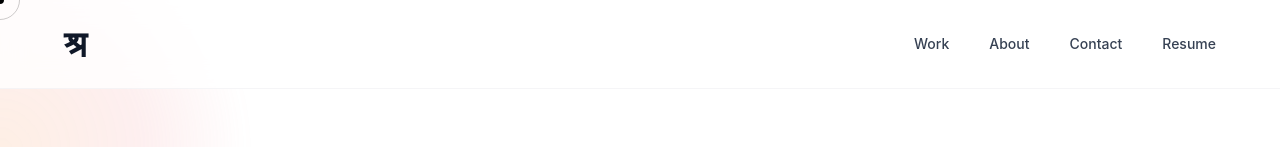
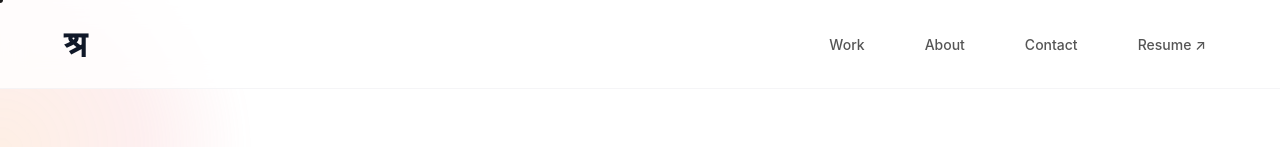
Before and after one commit to shreyachadha24/Shreya-Chadha-Portfolio, a React (Vite) app: page / in a window 1280 px wide. Shown: the top 147 px of the page. Built offline with nearby package versions, Linux system fonts and the light colour scheme.

Commit message:
sparkle color trail cursor, navbar hover effect

```diff
--- a/src/components/CustomCursor.jsx
+++ b/src/components/CustomCursor.jsx
@@ -1,35 +1,61 @@
 import { useEffect } from 'react';
+
+const COLORS = ['#F9A66C', '#F17A7E', '#f9b8ba', '#a78bfa', '#8B5CF6'];
+
+function spawnDot(x, y) {
+  const el = document.createElement('div');
+  const color = COLORS[Math.floor(Math.random() * COLORS.length)];
+  const size = 10 + Math.random() * 10;
+
+  Object.assign(el.style, {
+    position: 'fixed',
+    left: `${x}px`,
+    top: `${y}px`,
+    width: `${size}px`,
+    height: `${size}px`,
+    borderRadius: '50%',
+    background: color,
+    pointerEvents: 'none',
+    zIndex: 9998,
+    transform: 'translate(-50%, -50%) scale(1)',
+    opacity: '0.9',
+    willChange: 'transform, opacity',
+  });
+
+  document.body.appendChild(el);
+
+  requestAnimationFrame(() => {
+    requestAnimationFrame(() => {
+      el.style.transition = 'transform 0.5s ease-out, opacity 0.5s ease-out';
+      el.style.transform = 'translate(-50%, -50%) scale(0)';
+      el.style.opacity = '0';
+    });
+  });
+
+  setTimeout(() => el.remove(), 550);
+}
 
 export default function CustomCursor() {
   useEffect(() => {
     const dot = document.getElementById('cursor-dot');
-    const outline = document.getElementById('cursor-outline');
+    let lastSparkle = 0;
 
     const onMouseMove = (e) => {
       dot.style.left = `${e.clientX}px`;
-      dot.style.top = `${e.clientY}px`;
-      outline.animate(
-        { left: `${e.clientX}px`, top: `${e.clientY}px` },
-        { duration: 500, fill: 'forwards' }
-      );
-    };
+      dot.style.top  = `${e.clientY}px`;
 
-    window.addEventListener('mousemove', onMouseMove);
-
-    const selector = 'a, button, input, textarea, .interactive';
-
-    const onMouseOver = (e) => {
-      if (e.target.closest(selector)) {
-        document.body.classList.add('hovering-link');
+      const now = Date.now();
+      if (now - lastSparkle > 55) {
+        spawnDot(e.clientX, e.clientY);
+        lastSparkle = now;
       }
     };
 
-    const onMouseOut = (e) => {
-      if (!e.relatedTarget?.closest(selector)) {
-        document.body.classList.remove('hovering-link');
-      }
-    };
+    const selector = 'a, button, input, textarea, .interactive';
+    const onMouseOver = (e) => { if (e.target.closest(selector)) document.body.classList.add('hovering-link'); };
+    const onMouseOut  = (e) => { if (!e.relatedTarget?.closest(selector)) document.body.classList.remove('hovering-link'); };
 
+    window.addEventListener('mousemove', onMouseMove);
     document.addEventListener('mouseover', onMouseOver);
     document.addEventListener('mouseout', onMouseOut);
 
@@ -40,10 +66,5 @@ export default function CustomCursor() {
     };
   }, []);
 
-  return (
-    <>
-      <div id="cursor-dot" />
-      <div id="cursor-outline" />
-    </>
-  );
+  return <div id="cursor-dot" />;
 }
--- a/src/components/Navbar.jsx
+++ b/src/components/Navbar.jsx
@@ -1,4 +1,41 @@
 import { useState, useEffect } from 'react';
+
+function NavLink({ href, children, external }) {
+  const [hovered, setHovered] = useState(false);
+  return (
+    <a
+      href={href}
+      target={external ? '_blank' : undefined}
+      rel={external ? 'noopener noreferrer' : undefined}
+      className="interactive"
+      onMouseEnter={() => setHovered(true)}
+      onMouseLeave={() => setHovered(false)}
+      style={{
+        position: 'relative',
+        fontSize: 14,
+        fontWeight: 500,
+        color: hovered ? '#1a1a1a' : '#555',
+        textDecoration: 'none',
+        padding: '5px 10px',
+        borderRadius: 20,
+        transition: 'color 0.2s ease',
+        display: 'inline-block',
+      }}
+    >
+      <span style={{
+        position: 'absolute',
+        inset: 0,
+        borderRadius: 20,
+        background: 'linear-gradient(135deg, #F9A66C, #F17A7E)',
+        opacity: hovered ? 0.12 : 0,
+        transform: hovered ? 'scaleX(1) scaleY(1)' : 'scaleX(0.6) scaleY(0.6)',
+        transition: 'opacity 0.25s ease, transform 0.3s cubic-bezier(0.34,1.56,0.64,1)',
+        pointerEvents: 'none',
+      }} />
+      {children}
+    </a>
+  );
+}
 
 export default function Navbar() {
   const [hovered, setHovered] = useState(false);
@@ -58,10 +95,14 @@ export default function Navbar() {
 
         {/* Desktop nav links */}
         <div className="hidden md:flex items-center gap-10">
-          <a href="#work" className="text-sm font-medium text-gray-700 hover:text-black transition-colors interactive">Work</a>
-          <a href="#about" className="text-sm font-medium text-gray-700 hover:text-black transition-colors interactive">About</a>
-          <a href="#contact" className="text-sm font-medium text-gray-700 hover:text-black transition-colors interactive">Contact</a>
-          <a href="https://drive.google.com/file/d/1PsiuPIW2kGmcEmROzFlXNLgzRwYn20Xf/view?usp=sharing" target="_blank" rel="noopener noreferrer" className="text-sm font-medium text-gray-700 hover:text-black transition-colors interactive">Resume</a>
+          {[
+            { label: 'Work', href: '#work' },
+            { label: 'About', href: '#about' },
+            { label: 'Contact', href: '#contact' },
+            { label: 'Resume ↗', href: 'https://drive.google.com/file/d/1PsiuPIW2kGmcEmROzFlXNLgzRwYn20Xf/view?usp=sharing', external: true },
+          ].map((link) => (
+            <NavLink key={link.label} href={link.href} external={link.external}>{link.label}</NavLink>
+          ))}
         </div>
 
         {/* Hamburger button — mobile only */}
--- a/src/index.css
+++ b/src/index.css
@@ -98,39 +98,23 @@ body {
   text-align: left;
 }
 
-#cursor-dot,
-#cursor-outline {
+#cursor-dot {
   position: fixed;
   top: 0;
   left: 0;
+  width: 6px;
+  height: 6px;
+  background: #1a1a1a;
+  border-radius: 50%;
   transform: translate(-50%, -50%);
-  border-radius: 50%;
   z-index: 9999;
   pointer-events: none;
-}
-#cursor-dot {
-  width: 8px;
-  height: 8px;
-  background-color: #000;
-  transition: opacity 0.2s;
-}
-#cursor-outline {
-  width: 40px;
-  height: 40px;
-  border: 1px solid rgba(0, 0, 0, 0.2);
-  transition: width 0.2s, height 0.2s, background-color 0.2s, border-color 0.2s;
+  transition: opacity 0.2s, transform 0.15s;
 }
 
 body.hovering-link #cursor-dot {
-  opacity: 0;
-}
-
-body.hovering-link #cursor-outline {
-  width: 60px;
-  height: 60px;
-  background-color: rgba(0, 0, 0, 0.05);
-  border-color: rgba(0, 0, 0, 0.1);
-  backdrop-filter: blur(2px);
+  transform: translate(-50%, -50%);
+  background: #1a1a1a;
 }
 
 .glitch-char {
@@ -250,8 +234,7 @@ html {
   }
 
   /* Custom cursor hidden on touch devices */
-  #cursor-dot,
-  #cursor-outline {
+  #cursor-dot {
     display: none;
   }
 
```
Also changed, not shown: .claude/launch.json.
